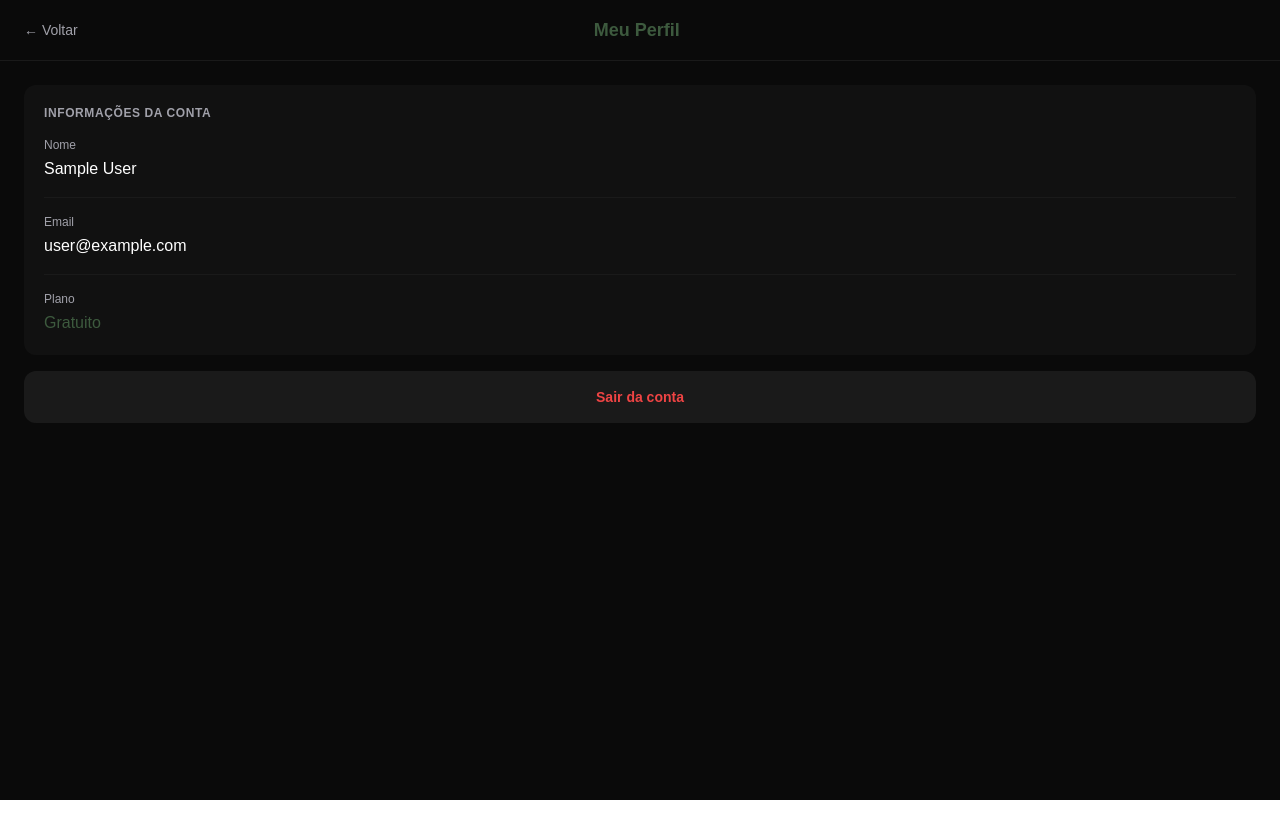
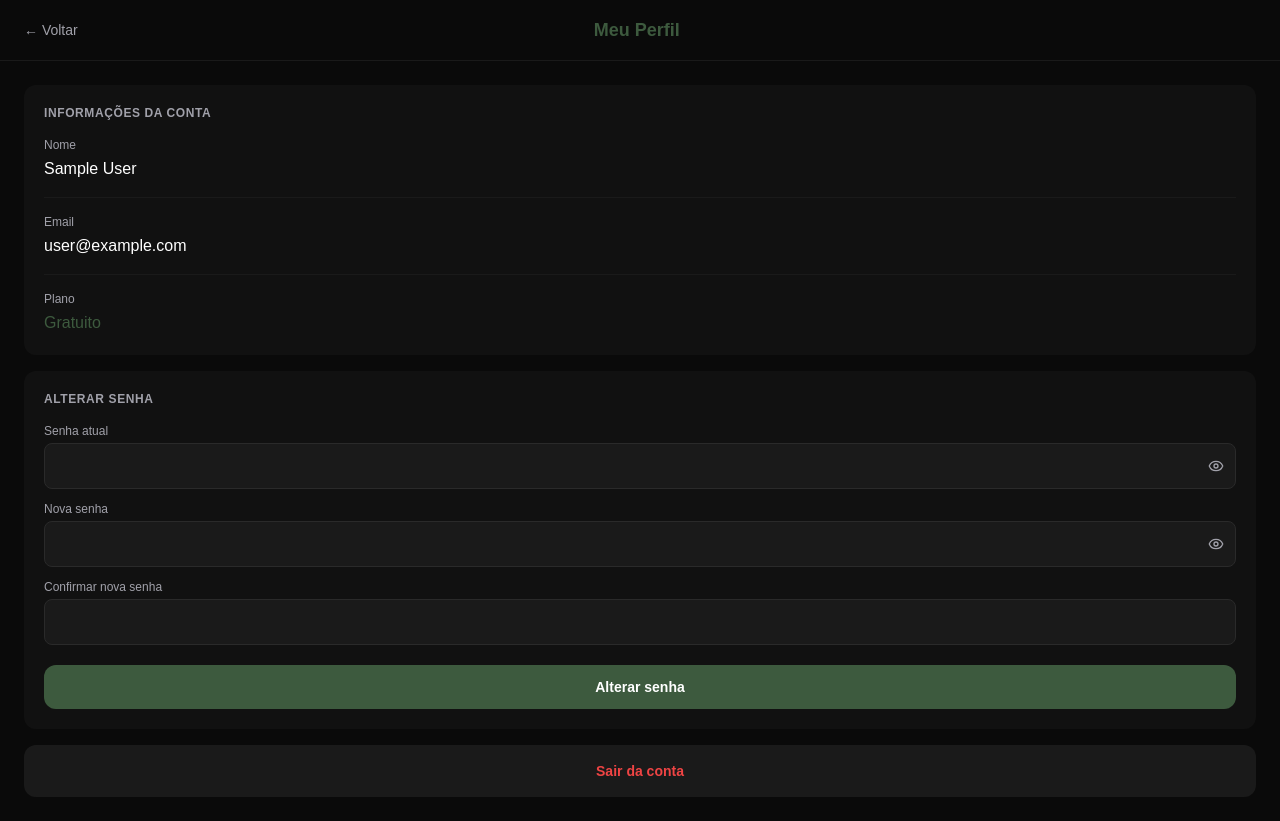
Before and after one commit to ArthurSanches-ds/lucrapp, a Next.js app: page /perfil in a window 1280 px wide. Before the commit the page ends 800 px from the top, so only its background shows below. Built offline with nearby package versions, Linux system fonts and the light colour scheme; no server answers; the database is empty; sample sign-in values are in the browser's storage.

Commit message:
feat: rota alterar senha e tela de perfil atualizada

```diff
--- /dev/null
+++ b/src/app/api/user/password/route.ts
@@ -0,0 +1,50 @@
+import { NextResponse } from "next/server";
+import { getServerSession } from "next-auth";
+import { prisma } from "@/lib/prisma";
+import bcrypt from "bcryptjs";
+
+export async function PUT(request: Request) {
+  try {
+    const session = await getServerSession();
+
+    if (!session?.user?.email) {
+      return NextResponse.json({ error: "Não autorizado" }, { status: 401 });
+    }
+
+    const { senhaAtual, novaSenha } = await request.json();
+
+    if (!senhaAtual || !novaSenha) {
+      return NextResponse.json({ error: "Preencha todos os campos" }, { status: 400 });
+    }
+
+    if (novaSenha.length < 6) {
+      return NextResponse.json({ error: "A nova senha deve ter pelo menos 6 caracteres" }, { status: 400 });
+    }
+
+    const user = await prisma.user.findUnique({
+      where: { email: session.user.email },
+    });
+
+    if (!user || !user.password) {
+      return NextResponse.json({ error: "Usuário não encontrado" }, { status: 404 });
+    }
+
+    const senhaCorreta = await bcrypt.compare(senhaAtual, user.password);
+
+    if (!senhaCorreta) {
+      return NextResponse.json({ error: "Senha atual incorreta" }, { status: 400 });
+    }
+
+    const novaSenhaHash = await bcrypt.hash(novaSenha, 10);
+
+    await prisma.user.update({
+      where: { email: session.user.email },
+      data: { password: novaSenhaHash },
+    });
+
+    return NextResponse.json({ success: true });
+  } catch (error) {
+    console.error("ERRO AO ALTERAR SENHA:", error);
+    return NextResponse.json({ error: "Erro interno do servidor" }, { status: 500 });
+  }
+}
--- a/src/app/perfil/page.tsx
+++ b/src/app/perfil/page.tsx
@@ -3,11 +3,20 @@
 import { useSession, signOut } from "next-auth/react";
 import { useRouter } from "next/navigation";
 import { useEffect, useState } from "react";
+import { Eye, EyeOff } from "lucide-react";
 
 export default function PerfilPage() {
   const { data: session, status } = useSession();
   const router = useRouter();
   const [plano, setPlano] = useState("gratuito");
+  const [senhaAtual, setSenhaAtual] = useState("");
+  const [novaSenha, setNovaSenha] = useState("");
+  const [confirmarSenha, setConfirmarSenha] = useState("");
+  const [showSenhaAtual, setShowSenhaAtual] = useState(false);
+  const [showNovaSenha, setShowNovaSenha] = useState(false);
+  const [loadingSenha, setLoadingSenha] = useState(false);
+  const [erroSenha, setErroSenha] = useState("");
+  const [sucessoSenha, setSucessoSenha] = useState("");
 
   useEffect(() => {
     async function carregarPlano() {
@@ -25,6 +34,46 @@ export default function PerfilPage() {
       router.push("/login");
     }
   }, [status, router]);
+
+  async function handleAlterarSenha() {
+    setErroSenha("");
+    setSucessoSenha("");
+
+    if (!senhaAtual || !novaSenha || !confirmarSenha) {
+      setErroSenha("Preencha todos os campos.");
+      return;
+    }
+
+    if (novaSenha !== confirmarSenha) {
+      setErroSenha("A nova senha e a confirmação não coincidem.");
+      return;
+    }
+
+    if (novaSenha.length < 6) {
+      setErroSenha("A nova senha deve ter pelo menos 6 caracteres.");
+      return;
+    }
+
+    setLoadingSenha(true);
+    const res = await fetch("/api/user/password", {
+      method: "PUT",
+      headers: { "Content-Type": "application/json" },
+      body: JSON.stringify({ senhaAtual, novaSenha }),
+    });
+    setLoadingSenha(false);
+
+    const data = await res.json();
+
+    if (!res.ok) {
+      setErroSenha(data.error || "Erro ao alterar senha.");
+      return;
+    }
+
+    setSucessoSenha("Senha alterada com sucesso!");
+    setSenhaAtual("");
+    setNovaSenha("");
+    setConfirmarSenha("");
+  }
 
   if (status === "loading") {
     return (
@@ -51,24 +100,94 @@ export default function PerfilPage() {
           <p className="text-xs mb-4 font-semibold uppercase tracking-wider" style={{color: '#a1a1aa'}}>
             Informações da conta
           </p>
-
           <div className="flex flex-col gap-4">
             <div>
               <p className="text-xs mb-1" style={{color: '#a1a1aa'}}>Nome</p>
               <p className="text-white font-medium">{session?.user?.name || "—"}</p>
             </div>
-
             <div style={{borderTop: '1px solid #1a1a1a', paddingTop: 16}}>
               <p className="text-xs mb-1" style={{color: '#a1a1aa'}}>Email</p>
               <p className="text-white font-medium">{session?.user?.email || "—"}</p>
             </div>
-
             <div style={{borderTop: '1px solid #1a1a1a', paddingTop: 16}}>
               <p className="text-xs mb-1" style={{color: '#a1a1aa'}}>Plano</p>
               <p className="font-medium" style={{color: '#3d5a3e'}}>
                 {plano === "pago" ? "Plus ✓" : "Gratuito"}
               </p>
             </div>
+          </div>
+        </div>
+
+        <div className="rounded-xl p-5" style={{backgroundColor: '#111111'}}>
+          <p className="text-xs mb-4 font-semibold uppercase tracking-wider" style={{color: '#a1a1aa'}}>
+            Alterar senha
+          </p>
+
+          {erroSenha && (
+            <div className="rounded-lg px-4 py-3 mb-4 text-sm text-red-400" style={{backgroundColor: '#2a1a1a'}}>
+              {erroSenha}
+            </div>
+          )}
+
+          {sucessoSenha && (
+            <div className="rounded-lg px-4 py-3 mb-4 text-sm" style={{backgroundColor: '#1a2a1a', color: '#3d5a3e'}}>
+              {sucessoSenha}
+            </div>
+          )}
+
+          <div className="flex flex-col gap-3">
+            <div>
+              <label className="text-xs mb-1 block" style={{color: '#a1a1aa'}}>Senha atual</label>
+              <div className="relative">
+                <input
+                  type={showSenhaAtual ? "text" : "password"}
+                  value={senhaAtual}
+                  onChange={(e) => setSenhaAtual(e.target.value)}
+                  className="w-full rounded-lg px-4 py-3 outline-none text-white text-sm pr-12"
+                  style={{backgroundColor: '#1a1a1a', border: '1px solid #2a2a2a'}}
+                />
+                <button type="button" onClick={() => setShowSenhaAtual(!showSenhaAtual)}
+                  className="absolute right-3 top-1/2 -translate-y-1/2"
+                  style={{color: '#a1a1aa'}}>
+                  {showSenhaAtual ? <EyeOff size={16} /> : <Eye size={16} />}
+                </button>
+              </div>
+            </div>
+
+            <div>
+              <label className="text-xs mb-1 block" style={{color: '#a1a1aa'}}>Nova senha</label>
+              <div className="relative">
+                <input
+                  type={showNovaSenha ? "text" : "password"}
+                  value={novaSenha}
+                  onChange={(e) => setNovaSenha(e.target.value)}
+                  className="w-full rounded-lg px-4 py-3 outline-none text-white text-sm pr-12"
+                  style={{backgroundColor: '#1a1a1a', border: '1px solid #2a2a2a'}}
+                />
+                <button type="button" onClick={() => setShowNovaSenha(!showNovaSenha)}
+                  className="absolute right-3 top-1/2 -translate-y-1/2"
+                  style={{color: '#a1a1aa'}}>
+                  {showNovaSenha ? <EyeOff size={16} /> : <Eye size={16} />}
+                </button>
+              </div>
+            </div>
+
+            <div>
+              <label className="text-xs mb-1 block" style={{color: '#a1a1aa'}}>Confirmar nova senha</label>
+              <input
+                type="password"
+                value={confirmarSenha}
+                onChange={(e) => setConfirmarSenha(e.target.value)}
+                className="w-full rounded-lg px-4 py-3 outline-none text-white text-sm"
+                style={{backgroundColor: '#1a1a1a', border: '1px solid #2a2a2a'}}
+              />
+            </div>
+
+            <button onClick={handleAlterarSenha} disabled={loadingSenha}
+              className="w-full rounded-xl py-3 text-white text-sm font-semibold mt-2"
+              style={{backgroundColor: '#3d5a3e', opacity: loadingSenha ? 0.7 : 1}}>
+              {loadingSenha ? "Salvando..." : "Alterar senha"}
+            </button>
           </div>
         </div>
 
```
Also changed, not shown: 1 other file (tests, documents, lock files or other folders).
